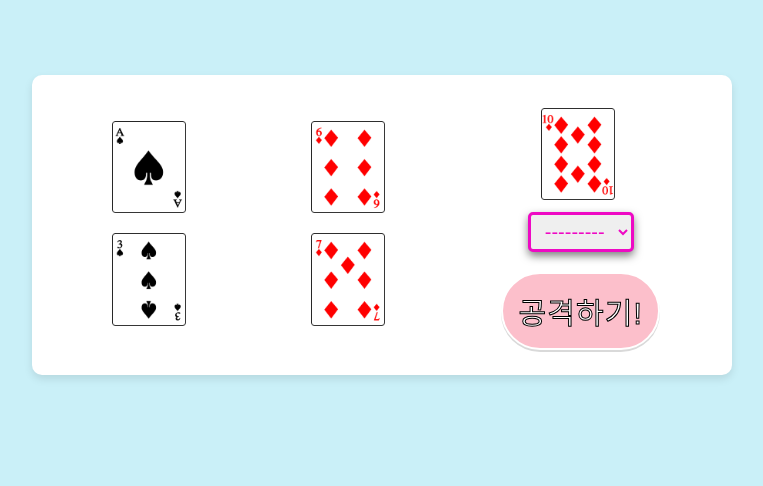
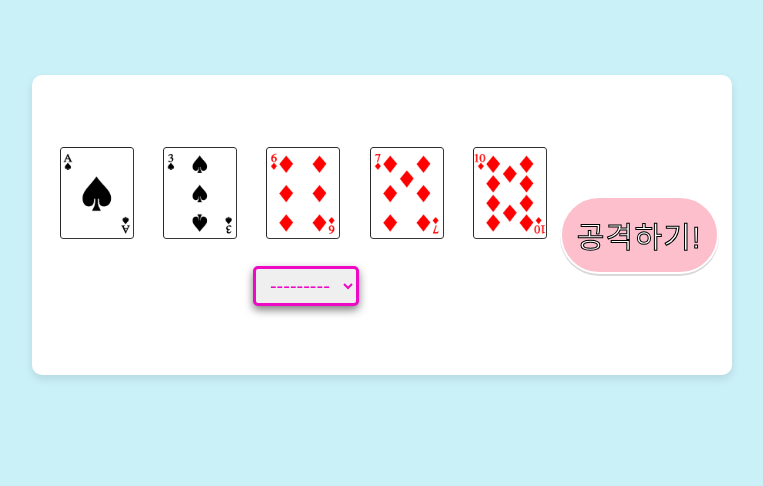
Before and after one commit to Pirogramming-20/Piro20_CardGame_2, a Django app: page /play/ in a window 1280 px wide. Shown: the part 65-551 px from the top of the page, without its empty margins (258-1021 px from the left). Run offline with Django 5.2, Linux system fonts and the light colour scheme; the visitor is signed in with stand-in values (Sample User, id 1); data comes from the database, SQL or seed files in the repository; some libraries are stand-ins or nearby versions; some web fonts are replaced.

Commit message:
[fix]:attack 카드 정렬

```diff
--- a/templates/cardgame/attack.html
+++ b/templates/cardgame/attack.html
@@ -39,12 +39,14 @@
 <div class="attack-container">
     <form action="{% url 'cardgame:play_game' %}" method="post" class="attack-form">
         {% csrf_token %}
+        <div class="card_img_container">
             {% for value, display in form.attack_num.field.choices %}
                 <input type="radio" id="id_attack_num_{{ value }}" name="{{ form.attack_num.name }}" value="{{ value }}" {% if form.attack_num.value == value %}checked{% endif %}>
                 <label for="id_attack_num_{{ value }}">
                     <img src="{% static 'image/' %}{{ value }}.png" alt="" width="80" style="height: auto;">
                 </label>
             {% endfor %}
+        </div>
         <div class="choose-attack">{{ form.defender }}</div>
         <button class="attack-button">공격하기!</button>
     </form>
```
Lines whose indentation alone changed are shown as unchanged.
